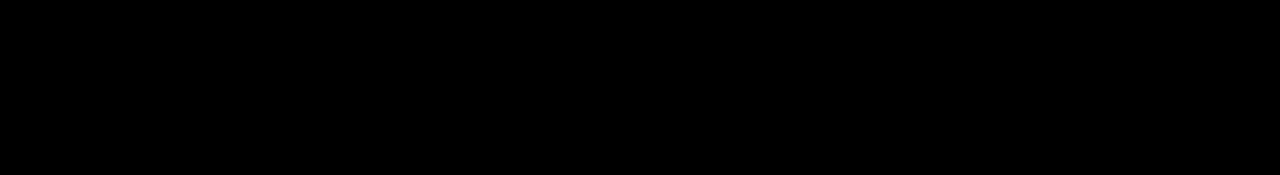
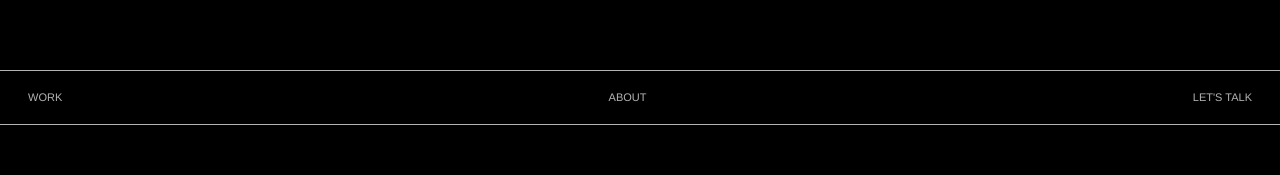
Before and after one commit to emmatroni/my-portfolio, a React (Vite) app: page / in a window 1280 px wide. Shown: the part 682-857 px from the top of the page. Built offline with nearby package versions, Linux system fonts and the light colour scheme; a web font is replaced by a local one.

Commit message:
link nav updated

```diff
--- a/src/components/common/LinkNav.tsx
+++ b/src/components/common/LinkNav.tsx
@@ -1,65 +1,65 @@
-import { useState } from "react";
+import AnimatedLink from "../ui/AnimatedLink";
 
-interface AnimatedLinkProps {
-  href?: string;
-  onClick?: () => void;
-  children: React.ReactNode;
-  className?: string;
-  /** Background color of the page — text becomes this color on hover */
-  bgColor?: string;
-  /** Text color when not hovered */
-  textColor?: string;
-  /** Color of the sweep rectangle (default: white) */
-  sweepColor?: string;
-  /** Force hover state from parent */
-  forceHover?: boolean;
-  target?: string;
-  rel?: string;
+interface FooterProps {
+  activeSection: string;
 }
 
-export default function AnimatedLink({
-  href,
-  onClick,
-  children,
-  className = "",
-  bgColor = "#000000",
-  textColor = "rgba(255,255,255,0.7)",
-  sweepColor = "#ffffff",
-  forceHover,
-  target,
-  rel,
-}: AnimatedLinkProps) {
-  const [selfHovered, setSelfHovered] = useState(false);
-  const hovered = forceHover !== undefined ? forceHover : selfHovered;
+const links = [
+  { id: "work", label: "Work" },
+  { id: "about", label: "About" },
+  { id: "contact", label: "Let's Talk" },
+];
 
-  const Tag = href ? "a" : "button";
-
+export default function LinkNav({ activeSection }: FooterProps) {
   return (
-    <Tag
-      href={href || undefined}
-      onClick={onClick}
-      target={target}
-      rel={rel}
-      className={`relative inline-block overflow-hidden ${className}`}
-      onMouseEnter={() => setSelfHovered(true)}
-      onMouseLeave={() => setSelfHovered(false)}
+    <nav
+      className="sticky z-40 flex items-center justify-between px-6 py-4 backdrop-blur-md -mt-12"
       style={{
-        color: hovered ? bgColor : textColor,
-        transition: "color 400ms ease-out",
+        top: "var(--header-height)",
+        backgroundColor: "var(--surface-blur)",
+        borderBottom: "var(--border-width) solid var(--border-color)",
+        borderTop: "var(--border-width) solid var(--border-color)",
       }}
     >
-      {/* Background sweep */}
-      <span
-        className="absolute inset-0 z-0"
-        style={{
-          backgroundColor: sweepColor,
-          transform: hovered ? "scaleX(1)" : "scaleX(0)",
-          transformOrigin: "left",
-          transition: "transform 400ms ease-out",
-        }}
-      />
-      {/* Text */}
-      <span className="relative z-10">{children}</span>
-    </Tag>
+      {links.map((link) => {
+        const isActive = activeSection === link.id;
+
+        return (
+          <div key={link.id} className="relative flex items-center gap-0">
+            <span
+              className="inline-block overflow-hidden"
+              style={{
+                width: isActive ? "18px" : "0px",
+                opacity: isActive ? 1 : 0,
+                transition: "all var(--transition-normal) ease-in-out",
+              }}
+            >
+              <span className="text-white text-[8px] flex justify-center">
+                ●
+              </span>
+            </span>
+
+            {isActive ? (
+              <a
+                href={`#${link.id}`}
+                className="text-[11px] uppercase"
+                style={{ color: "var(--color-text)" }}
+              >
+                {link.label}
+              </a>
+            ) : (
+              <AnimatedLink
+                href={`#${link.id}`}
+                className="text-[11px] uppercase px-1 py-0.5"
+                textColor="var(--color-text-muted)"
+                bgColor="#000000"
+              >
+                {link.label}
+              </AnimatedLink>
+            )}
+          </div>
+        );
+      })}
+    </nav>
   );
 }
```
